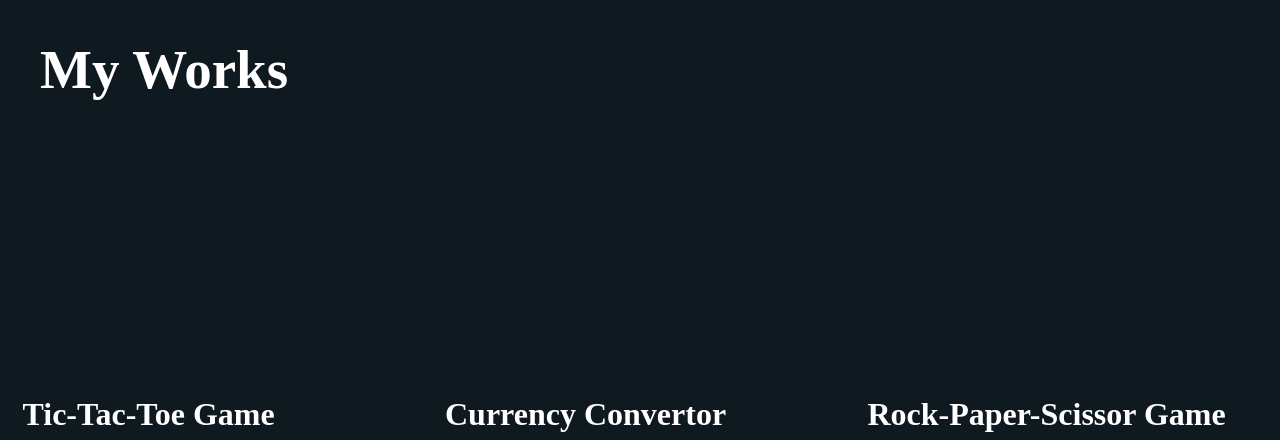
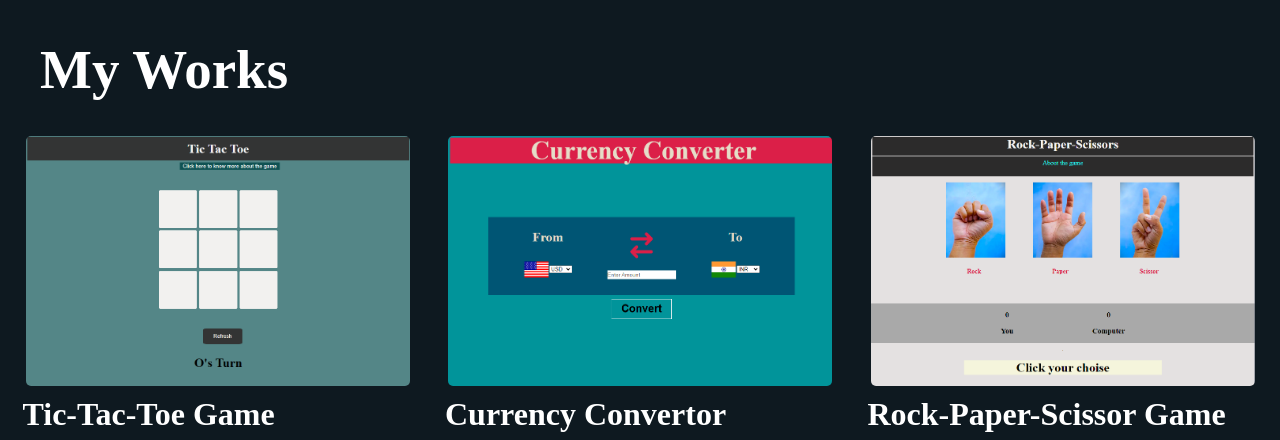
Before and after one commit to Tinkal00/portfolio, a plain HTML site: page index.html in a window 1280 px wide. Shown: the part 2240-2680 px from the top of the page. Drawn offline with Linux system fonts and the light colour scheme.

Commit message:
Update index.html

```diff
--- a/index.html
+++ b/index.html
@@ -119,7 +119,7 @@
         <h1 style="font-size: 55px; margin-left: 40px; margin-top: 220px; margin-bottom: 20px;">My Works</h1>
         <div style="display: flex; align-items: center; justify-content: space-evenly; margin-left: 0px 0px 20px 20px;">
             <div id="pr1" class="pflo">
-                <div style="background-image: url(/image/tic-tac-toe.png);" id="pflo-img"></div>
+                <div style="background-image: url(tic-tac-toe.png);" id="pflo-img"></div>
                 <div class="box">
                     <h1 style="margin: 10px 0px 10px 10px;">Tic-Tac-Toe Game</h1>
                     <p style="margin-left: 10px; color: rgba(212, 209, 209, 0.781)">It is a Tic-Tac-Toe game. 2 players can play the game. Click below to go to the web page.</p>
@@ -127,7 +127,7 @@
                 </div>
             </div>
             <div id="pr2" class="pflo">
-                <div style="background-image: url(/image/currency-convertor.png);" id="pflo-img"></div>
+                <div style="background-image: url(currency-convertor.png);" id="pflo-img"></div>
                 <div class="box">
                     <h1 style="margin: 10px 0px 10px 10px;">Currency Convertor</h1>
                     <p style="margin-left: 10px; color: rgba(212, 209, 209, 0.781)">It is a currency converter website. you can convert more than 150 countries currency amounts.</p>
@@ -135,7 +135,7 @@
             </div>
             </div>
             <div id="pr3" class="pflo">
-                <div style="background-image: url(/image/rock-paper-seascior.png);" id="pflo-img"></div>
+                <div style="background-image: url(rock-paper-seascior.png);" id="pflo-img"></div>
                 <div class="box">
                     <h1 style="margin: 10px 0px 10px 10px;">Rock-Paper-Scissor Game</h1>
                     <p style="margin-left: 10px; color: rgba(212, 209, 209, 0.781)">It is a Rock-Paper-Scissor Game. The game can be play with computer, i.e., Humam V/S Computer.</p>
```
